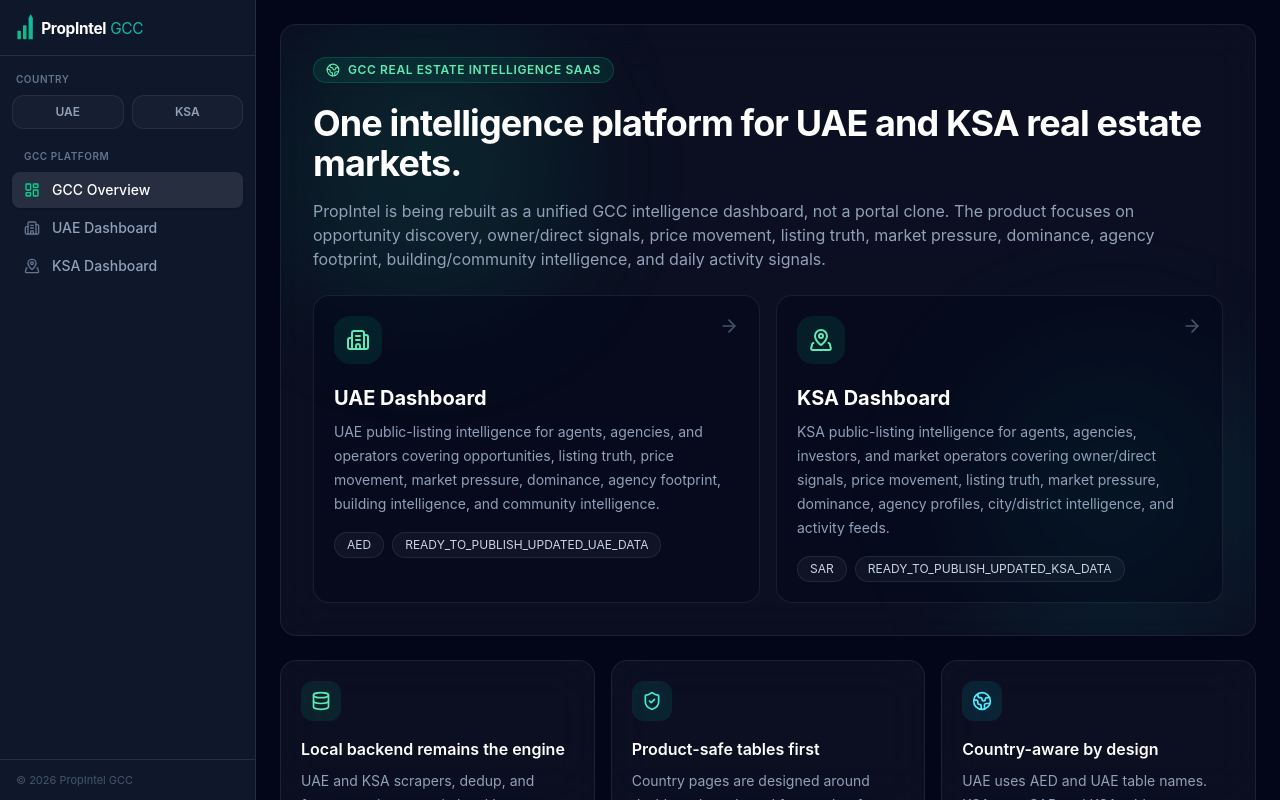
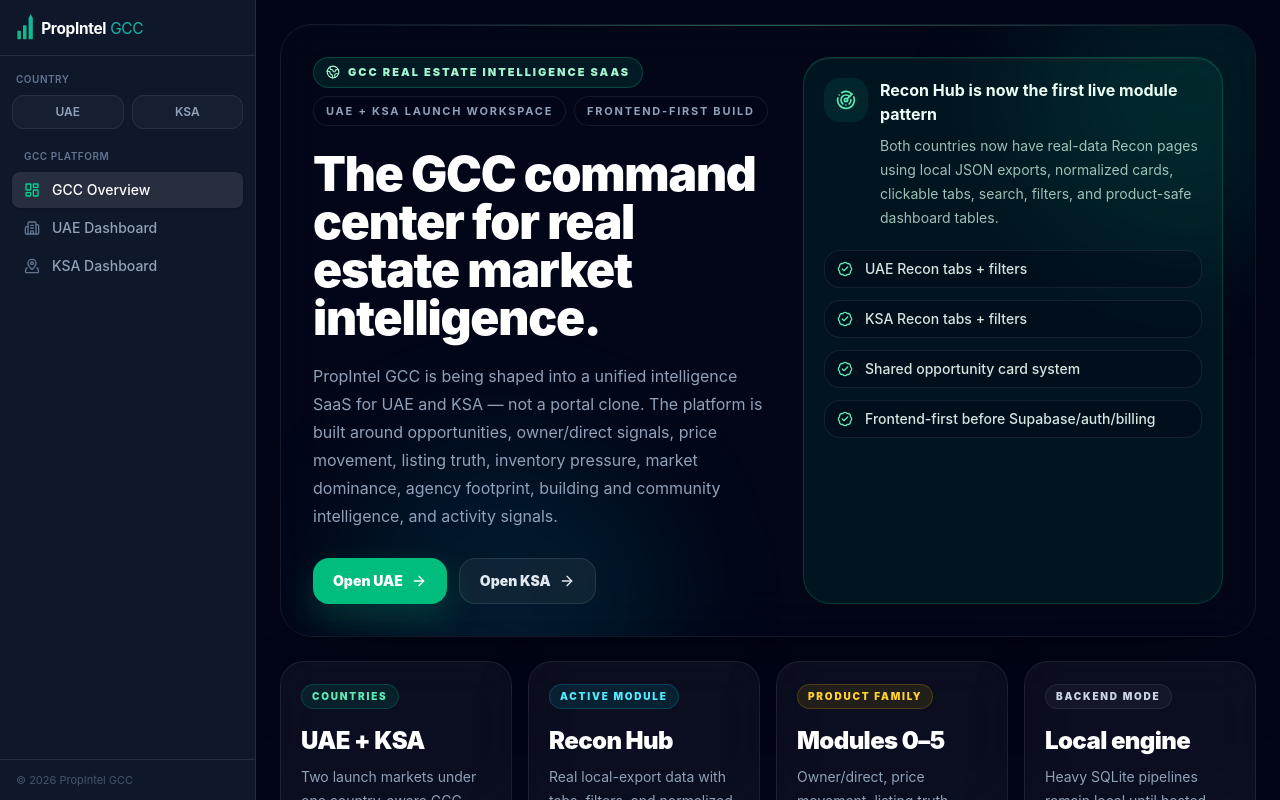
Before and after one commit to rayanmegatech-max/propintel-uae, a Next.js app: page /dashboard in a window 1280 px wide. Built offline with nearby package versions, Linux system fonts and the light colour scheme.

Commit message:
Upgrade GCC dashboard entry page

```diff
--- a/app/dashboard/page.tsx
+++ b/app/dashboard/page.tsx
@@ -1,123 +1,313 @@
 import Link from "next/link";
 import {
   ArrowRight,
+  BadgeCheck,
+  BarChart3,
   Building2,
   Database,
   Globe2,
   MapPinned,
+  Radar,
   ShieldCheck,
 } from "lucide-react";
 import { COUNTRY_LIST } from "@/lib/countries/countryConfig";
 
-export default function DashboardPage() {
+function PlatformStatCard({
+  label,
+  value,
+  description,
+  tone = "slate",
+}: {
+  label: string;
+  value: string;
+  description: string;
+  tone?: "emerald" | "cyan" | "amber" | "slate";
+}) {
+  const toneClassMap = {
+    emerald: "border-emerald-400/20 bg-emerald-400/10 text-emerald-300",
+    cyan: "border-cyan-400/20 bg-cyan-400/10 text-cyan-300",
+    amber: "border-amber-400/20 bg-amber-400/10 text-amber-300",
+    slate: "border-white/[0.08] bg-white/[0.04] text-slate-300",
+  };
+
   return (
-    <div className="space-y-6">
-      <section className="overflow-hidden rounded-2xl border border-white/[0.08] bg-white/[0.04] backdrop-blur-xl">
-        <div className="relative p-6 sm:p-8">
-          <div className="pointer-events-none absolute left-0 top-0 h-72 w-72 rounded-full bg-emerald-400/10 blur-3xl" />
-          <div className="pointer-events-none absolute bottom-0 right-0 h-72 w-72 rounded-full bg-teal-400/10 blur-3xl" />
+    <div className="rounded-3xl border border-white/[0.08] bg-white/[0.04] p-5 shadow-[0_18px_60px_rgba(0,0,0,0.18)] backdrop-blur-xl">
+      <div
+        className={[
+          "mb-4 inline-flex rounded-full border px-2.5 py-1 text-[10px] font-black uppercase tracking-[0.18em]",
+          toneClassMap[tone],
+        ].join(" ")}
+      >
+        {label}
+      </div>
+      <p className="text-2xl font-black tracking-tight text-white">{value}</p>
+      <p className="mt-2 text-sm leading-6 text-slate-400">{description}</p>
+    </div>
+  );
+}
+
+function CountryCard({
+  country,
+}: {
+  country: (typeof COUNTRY_LIST)[number];
+}) {
+  const isUae = country.slug === "uae";
+
+  return (
+    <Link
+      href={country.routeBase}
+      className="group relative overflow-hidden rounded-[2rem] border border-white/[0.08] bg-[radial-gradient(circle_at_top_left,rgba(16,185,129,0.12),transparent_34%),rgba(255,255,255,0.04)] p-6 shadow-[0_22px_70px_rgba(0,0,0,0.22)] backdrop-blur-xl transition hover:border-emerald-400/35 hover:bg-white/[0.06]"
+    >
+      <div className="pointer-events-none absolute -right-20 -top-20 h-48 w-48 rounded-full bg-emerald-400/10 blur-3xl transition group-hover:bg-emerald-400/16" />
+      <div className="pointer-events-none absolute -bottom-20 left-10 h-48 w-48 rounded-full bg-cyan-400/10 blur-3xl" />
 
       <div className="relative">
-            <div className="mb-5 inline-flex items-center gap-2 rounded-full border border-emerald-400/20 bg-emerald-400/10 px-3 py-1 text-xs font-semibold uppercase tracking-wider text-emerald-300">
-              <Globe2 className="h-3.5 w-3.5" />
-              GCC Real Estate Intelligence SaaS
-            </div>
-
-            <h1 className="max-w-4xl text-2xl font-bold tracking-tight text-white sm:text-4xl">
-              One intelligence platform for UAE and KSA real estate markets.
-            </h1>
-
-            <p className="mt-4 max-w-4xl text-sm leading-6 text-slate-400 sm:text-base">
-              PropIntel is being rebuilt as a unified GCC intelligence dashboard,
-              not a portal clone. The product focuses on opportunity discovery,
-              owner/direct signals, price movement, listing truth, market pressure,
-              dominance, agency footprint, building/community intelligence, and
-              daily activity signals.
-            </p>
-
-            <div className="mt-6 grid gap-4 sm:grid-cols-2">
-              {COUNTRY_LIST.map((country) => (
-                <Link
-                  key={country.slug}
-                  href={country.routeBase}
-                  className="group rounded-2xl border border-white/[0.08] bg-slate-950/50 p-5 transition hover:border-emerald-400/30 hover:bg-slate-900/70"
-                >
-                  <div className="mb-5 flex items-start justify-between">
-                    <div className="flex h-12 w-12 items-center justify-center rounded-2xl bg-emerald-400/10 text-emerald-300">
-                      {country.slug === "uae" ? (
+        <div className="mb-6 flex items-start justify-between gap-4">
+          <div className="flex h-14 w-14 items-center justify-center rounded-2xl border border-emerald-400/20 bg-emerald-400/10 text-emerald-300">
+            {isUae ? (
               <Building2 className="h-6 w-6" />
             ) : (
               <MapPinned className="h-6 w-6" />
             )}
           </div>
 
+          <div className="flex flex-col items-end gap-2">
+            <span className="rounded-full border border-white/[0.08] bg-slate-950/55 px-3 py-1 text-[10px] font-black uppercase tracking-[0.16em] text-slate-400">
+              {country.currency}
+            </span>
             <ArrowRight className="h-5 w-5 text-slate-600 transition group-hover:translate-x-1 group-hover:text-emerald-300" />
           </div>
+        </div>
 
-                  <h2 className="text-xl font-bold text-white">
-                    {country.label} Dashboard
+        <div className="mb-3 inline-flex rounded-full border border-emerald-400/20 bg-emerald-400/10 px-3 py-1 text-[10px] font-black uppercase tracking-[0.18em] text-emerald-200">
+          {country.publishStatus}
+        </div>
+
+        <h2 className="text-2xl font-black tracking-tight text-white">
+          {country.label} Intelligence
         </h2>
 
-                  <p className="mt-2 text-sm leading-6 text-slate-400">
+        <p className="mt-3 line-clamp-4 text-sm leading-6 text-slate-400">
           {country.productPositioning}
         </p>
 
-                  <div className="mt-4 flex flex-wrap gap-2">
-                    <span className="rounded-full border border-white/[0.08] bg-white/[0.04] px-3 py-1 text-xs text-slate-300">
-                      {country.currency}
+        <div className="mt-6 grid gap-3 sm:grid-cols-2">
+          <div className="rounded-2xl border border-white/[0.08] bg-slate-950/45 p-3">
+            <p className="text-[10px] font-black uppercase tracking-[0.18em] text-slate-500">
+              Active module
+            </p>
+            <p className="mt-1 text-sm font-bold text-white">Recon Hub</p>
+            <p className="mt-1 text-xs leading-5 text-slate-500">
+              Real local export preview.
+            </p>
+          </div>
+
+          <div className="rounded-2xl border border-white/[0.08] bg-slate-950/45 p-3">
+            <p className="text-[10px] font-black uppercase tracking-[0.18em] text-slate-500">
+              Scope
+            </p>
+            <p className="mt-1 text-sm font-bold text-white">Country-aware</p>
+            <p className="mt-1 text-xs leading-5 text-slate-500">
+              Routes, currency, modules.
+            </p>
+          </div>
+        </div>
+
+        <div className="mt-6 inline-flex w-full items-center justify-center gap-2 rounded-2xl bg-emerald-500 px-5 py-3 text-sm font-black text-white shadow-[0_14px_34px_rgba(16,185,129,0.22)] transition group-hover:bg-emerald-400">
+          Enter {country.label} dashboard
+          <ArrowRight className="h-4 w-4" />
+        </div>
+      </div>
+    </Link>
+  );
+}
+
+export default function DashboardPage() {
+  return (
+    <div className="space-y-6">
+      <section className="relative overflow-hidden rounded-[2rem] border border-white/[0.08] bg-[radial-gradient(circle_at_top_left,rgba(16,185,129,0.18),transparent_36%),radial-gradient(circle_at_top_right,rgba(34,211,238,0.12),transparent_34%),rgba(255,255,255,0.04)] shadow-[0_24px_90px_rgba(0,0,0,0.26)] backdrop-blur-xl">
+        <div className="pointer-events-none absolute inset-x-0 top-0 h-px bg-gradient-to-r from-transparent via-emerald-300/40 to-transparent" />
+        <div className="pointer-events-none absolute -right-24 -top-24 h-80 w-80 rounded-full bg-emerald-400/10 blur-3xl" />
+        <div className="pointer-events-none absolute -bottom-32 left-16 h-80 w-80 rounded-full bg-cyan-400/10 blur-3xl" />
+
+        <div className="relative grid gap-8 p-6 sm:p-8 xl:grid-cols-[1fr_420px]">
+          <div>
+            <div className="mb-6 flex flex-wrap items-center gap-2">
+              <span className="inline-flex items-center gap-2 rounded-full border border-emerald-400/25 bg-emerald-400/10 px-3 py-1.5 text-[11px] font-black uppercase tracking-[0.18em] text-emerald-200">
+                <Globe2 className="h-3.5 w-3.5" />
+                GCC Real Estate Intelligence SaaS
               </span>
-                    <span className="rounded-full border border-white/[0.08] bg-white/[0.04] px-3 py-1 text-xs text-slate-300">
-                      {country.publishStatus}
+
+              <span className="rounded-full border border-white/[0.08] bg-slate-950/55 px-3 py-1.5 text-[11px] font-bold uppercase tracking-[0.16em] text-slate-400">
+                UAE + KSA launch workspace
+              </span>
+
+              <span className="rounded-full border border-white/[0.08] bg-slate-950/55 px-3 py-1.5 text-[11px] font-bold uppercase tracking-[0.16em] text-slate-400">
+                Frontend-first build
               </span>
             </div>
+
+            <h1 className="max-w-5xl text-3xl font-black tracking-tight text-white sm:text-5xl">
+              The GCC command center for real estate market intelligence.
+            </h1>
+
+            <p className="mt-5 max-w-4xl text-sm leading-7 text-slate-400 sm:text-base">
+              PropIntel GCC is being shaped into a unified intelligence SaaS for
+              UAE and KSA — not a portal clone. The platform is built around
+              opportunities, owner/direct signals, price movement, listing truth,
+              inventory pressure, market dominance, agency footprint, building and
+              community intelligence, and activity signals.
+            </p>
+
+            <div className="mt-7 flex flex-wrap gap-3">
+              <Link
+                href="/dashboard/uae"
+                className="inline-flex items-center gap-2 rounded-2xl bg-emerald-500 px-5 py-3 text-sm font-black text-white shadow-[0_14px_34px_rgba(16,185,129,0.22)] transition hover:bg-emerald-400"
+              >
+                Open UAE
+                <ArrowRight className="h-4 w-4" />
               </Link>
+
+              <Link
+                href="/dashboard/ksa"
+                className="inline-flex items-center gap-2 rounded-2xl border border-white/[0.1] bg-white/[0.05] px-5 py-3 text-sm font-black text-slate-200 transition hover:bg-white/[0.08]"
+              >
+                Open KSA
+                <ArrowRight className="h-4 w-4" />
+              </Link>
+            </div>
+          </div>
+
+          <aside className="rounded-[1.7rem] border border-emerald-400/20 bg-emerald-400/[0.075] p-5 shadow-[inset_0_1px_0_rgba(255,255,255,0.08)]">
+            <div className="flex items-start gap-3">
+              <div className="flex h-11 w-11 shrink-0 items-center justify-center rounded-2xl bg-emerald-400/10 text-emerald-300">
+                <Radar className="h-5 w-5" />
+              </div>
+
+              <div>
+                <h2 className="text-base font-bold text-emerald-50">
+                  Recon Hub is now the first live module pattern
+                </h2>
+                <p className="mt-2 text-sm leading-6 text-emerald-100/75">
+                  Both countries now have real-data Recon pages using local JSON
+                  exports, normalized cards, clickable tabs, search, filters, and
+                  product-safe dashboard tables.
+                </p>
+              </div>
+            </div>
+
+            <div className="mt-5 grid gap-3">
+              {[
+                "UAE Recon tabs + filters",
+                "KSA Recon tabs + filters",
+                "Shared opportunity card system",
+                "Frontend-first before Supabase/auth/billing",
+              ].map((item) => (
+                <div
+                  key={item}
+                  className="flex items-center gap-3 rounded-2xl border border-white/[0.08] bg-slate-950/35 px-3 py-2"
+                >
+                  <BadgeCheck className="h-4 w-4 text-emerald-300" />
+                  <span className="text-sm font-medium text-emerald-50/90">
+                    {item}
+                  </span>
+                </div>
               ))}
             </div>
-          </div>
+          </aside>
         </div>
       </section>
 
-      <section className="grid gap-4 lg:grid-cols-3">
-        <div className="rounded-2xl border border-white/[0.08] bg-white/[0.04] p-5 backdrop-blur-xl">
+      <section className="grid gap-4 sm:grid-cols-2 xl:grid-cols-4">
+        <PlatformStatCard
+          label="Countries"
+          value="UAE + KSA"
+          description="Two launch markets under one country-aware GCC product architecture."
+          tone="emerald"
+        />
+        <PlatformStatCard
+          label="Active module"
+          value="Recon Hub"
+          description="Real local-export data with tabs, filters, and normalized opportunity cards."
+          tone="cyan"
+        />
+        <PlatformStatCard
+          label="Product family"
+          value="Modules 0–5"
+          description="Owner/direct, price movement, listing truth, Recon Hub, market dominance, and inventory velocity."
+          tone="amber"
+        />
+        <PlatformStatCard
+          label="Backend mode"
+          value="Local engine"
+          description="Heavy SQLite pipelines remain local until hosted sync is designed later."
+        />
+      </section>
+
+      <section className="grid gap-4 lg:grid-cols-2">
+        {COUNTRY_LIST.map((country) => (
+          <CountryCard key={country.slug} country={country} />
+        ))}
+      </section>
+
+      <section className="rounded-[1.7rem] border border-white/[0.08] bg-white/[0.04] p-5 shadow-[0_18px_60px_rgba(0,0,0,0.18)] backdrop-blur-xl">
+        <div className="mb-5 flex flex-col gap-2 sm:flex-row sm:items-end sm:justify-between">
+          <div>
+            <h2 className="text-xl font-black tracking-tight text-white">
+              Platform architecture principles
+            </h2>
+            <p className="mt-1 text-sm text-slate-400">
+              The app is being built as a real intelligence SaaS, not a collection
+              of disconnected mock pages.
+            </p>
+          </div>
+
+          <span className="rounded-full border border-white/[0.08] bg-slate-950/50 px-3 py-1 text-[10px] font-black uppercase tracking-[0.18em] text-slate-500">
+            Production-minded frontend phase
+          </span>
+        </div>
+
+        <div className="grid gap-3 lg:grid-cols-3">
+          <div className="rounded-2xl border border-white/[0.08] bg-slate-950/50 p-4">
             <div className="mb-4 flex h-10 w-10 items-center justify-center rounded-xl bg-emerald-400/10 text-emerald-300">
               <Database className="h-5 w-5" />
             </div>
-          <h2 className="text-base font-semibold text-white">
+            <h3 className="text-base font-bold text-white">
               Local backend remains the engine
-          </h2>
+            </h3>
             <p className="mt-2 text-sm leading-6 text-slate-400">
               UAE and KSA scrapers, dedup, and feature engines remain local heavy
-            pipelines. The frontend will later consume product-safe published
-            tables, not raw local SQLite directly in production.
+              pipelines. The frontend consumes product-safe exported datasets in
+              this phase.
             </p>
           </div>
 
-        <div className="rounded-2xl border border-white/[0.08] bg-white/[0.04] p-5 backdrop-blur-xl">
+          <div className="rounded-2xl border border-white/[0.08] bg-slate-950/50 p-4">
             <div className="mb-4 flex h-10 w-10 items-center justify-center rounded-xl bg-teal-400/10 text-teal-300">
               <ShieldCheck className="h-5 w-5" />
             </div>
-          <h2 className="text-base font-semibold text-white">
+            <h3 className="text-base font-bold text-white">
               Product-safe tables first
-          </h2>
+            </h3>
             <p className="mt-2 text-sm leading-6 text-slate-400">
               Country pages are designed around dashboard-ready and frontend-safe
-            tables. Raw evidence tables remain internal and should not be shown to
-            paid users.
+              tables. Raw evidence tables and diagnostic internals stay hidden.
             </p>
           </div>
 
-        <div className="rounded-2xl border border-white/[0.08] bg-white/[0.04] p-5 backdrop-blur-xl">
+          <div className="rounded-2xl border border-white/[0.08] bg-slate-950/50 p-4">
             <div className="mb-4 flex h-10 w-10 items-center justify-center rounded-xl bg-cyan-400/10 text-cyan-300">
-            <Globe2 className="h-5 w-5" />
+              <BarChart3 className="h-5 w-5" />
             </div>
-          <h2 className="text-base font-semibold text-white">
-            Country-aware by design
-          </h2>
+            <h3 className="text-base font-bold text-white">
+              One GCC interface
+            </h3>
             <p className="mt-2 text-sm leading-6 text-slate-400">
               UAE uses AED and UAE table names. KSA uses SAR and KSA table names.
               Both countries share one product family and one SaaS interface.
             </p>
           </div>
+        </div>
       </section>
     </div>
   );
```
Lines whose indentation alone changed are shown as unchanged.
